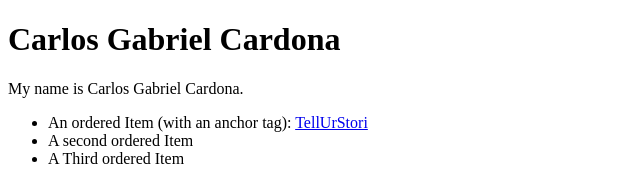
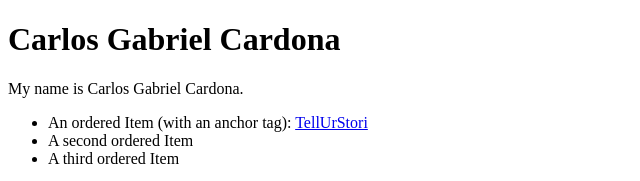
Before and after one commit to cgcardona/tellurstori_internship, a plain HTML site: page index.html in a window 1280 px wide. Shown: the top 181 px of the page, 0-640 px from the left. Drawn offline with Linux system fonts and the light colour scheme.

Commit message:
Fix case.

```diff
--- a/index.html
+++ b/index.html
@@ -14,7 +14,7 @@
         <ul>
             <li>An ordered Item (with an anchor tag): <a href="https://tellurstori.com">TellUrStori</a></li>
             <li>A second ordered Item</li>
-            <li>A Third ordered Item</li>
+            <li>A third ordered Item</li>
         </ul>
         <ol>
             <li>An unordered Thing</li>
```
